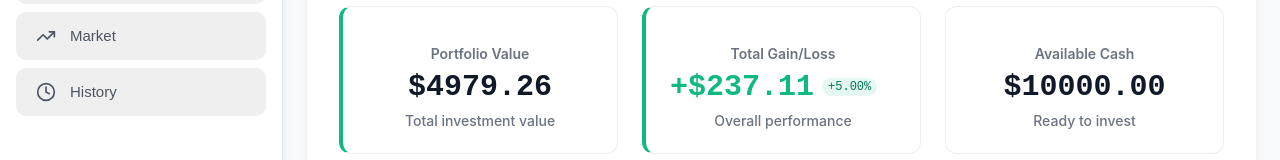
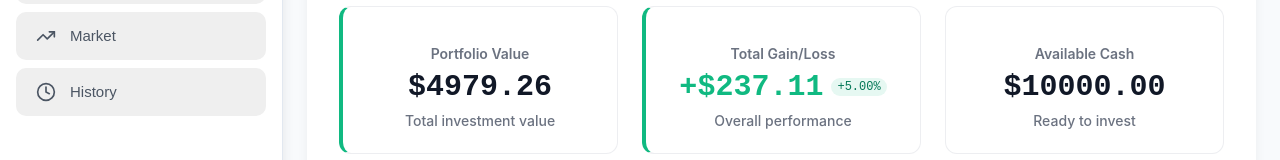
Before and after one commit to GigabyteBlender/StockMarketApplication, a React (Create React App) app in the folder stock-simulator/: page / in a window 1280 px wide. Shown: the part 195-355 px from the top of the page. Built offline with nearby package versions, Linux system fonts and the light colour scheme; no server answers.

Commit message:
udpated card styling

```diff
--- a/stock-simulator/src/components/styles/Dashboard.css
+++ b/stock-simulator/src/components/styles/Dashboard.css
@@ -98,12 +98,14 @@
 .portfolio-gain {
   color: #10b981;
   display: flex;
+  justify-content: center;
   align-items: center;
 }
 
 .portfolio-loss {
   color: #ef4444;
   display: flex;
+  justify-content: center;
   align-items: center;
 }
 
```
